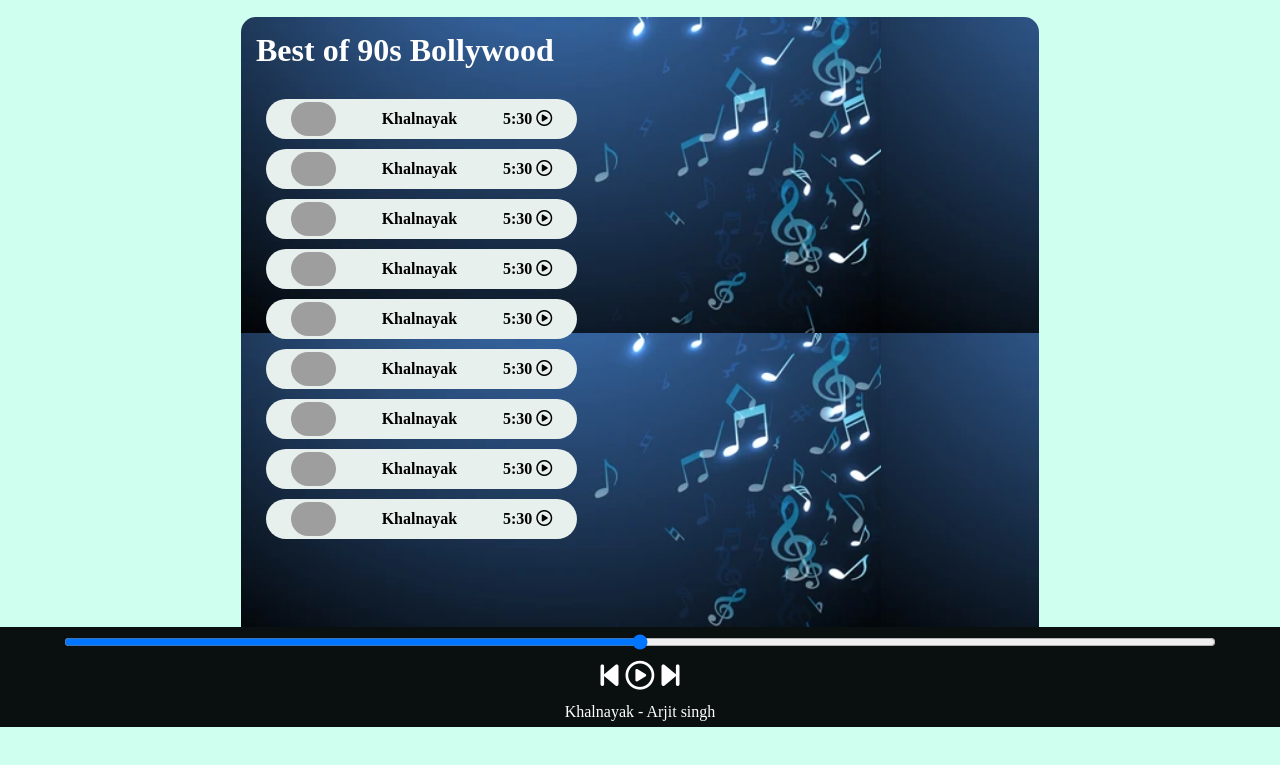
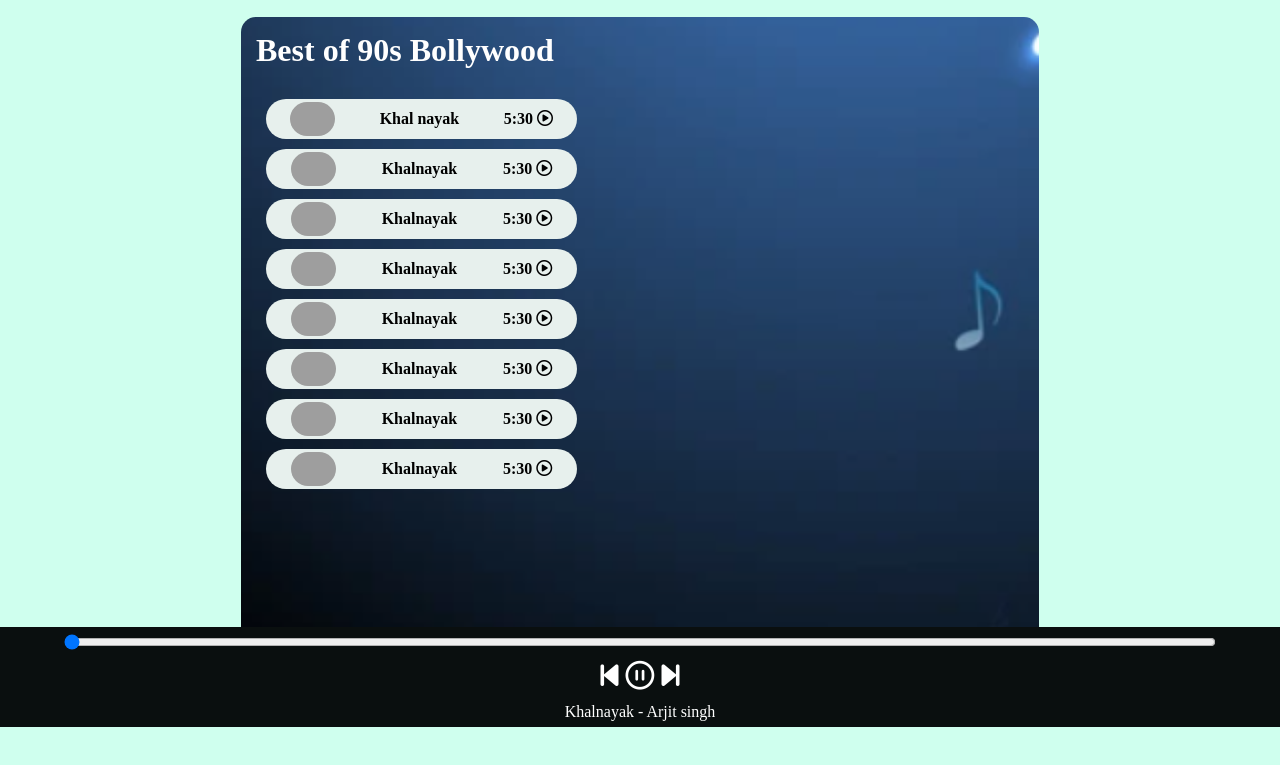
Before and after one commit to gitminaj/spotify_clone, a plain HTML site: page index.html in a window 1280 px wide. Both pictures are taken after a click on the icon 609 px from the left and 748 px from the top of the page. Shown: the part 73-838 px from the top of the page. Drawn offline with Linux system fonts and the light colour scheme; grey boxes are pictures that could not be loaded.

Commit message:
added javascript

```diff
--- a/index.html
+++ b/index.html
@@ -22,39 +22,35 @@
          <div class="songItemContainer">
             <div class="songItems">
                 <img src="song1.png" alt="img">
-                <span>Khalnayak </span><span class="timeStamp"> 5:30 <i class="fa-regular fa-circle-play"></i></span>
+                <span class="songName">Khal nayak </span><span class="timeStamp"> 5:30 <i class="fa-regular fa-circle-play"></i></span>
             </div>
             <div class="songItems">
                 <img src="song1.png" alt="img">
-                <span>Khalnayak </span><span class="timeStamp"> 5:30 <i class="fa-regular fa-circle-play"></i></span>
+                <span class="songName">Khalnayak </span><span class="timeStamp"> 5:30 <i class="fa-regular fa-circle-play"></i></span>
             </div>
             <div class="songItems">
                 <img src="song1.png" alt="img">
-                <span>Khalnayak </span><span class="timeStamp"> 5:30 <i class="fa-regular fa-circle-play"></i></span>
+                <span class="songName">Khalnayak </span><span class="timeStamp"> 5:30 <i class="fa-regular fa-circle-play"></i></span>
             </div>
             <div class="songItems">
                 <img src="song1.png" alt="img">
-                <span>Khalnayak </span><span class="timeStamp"> 5:30 <i class="fa-regular fa-circle-play"></i></span>
+                <span class="songName">Khalnayak </span><span class="timeStamp"> 5:30 <i class="fa-regular fa-circle-play"></i></span>
             </div>
             <div class="songItems">
                 <img src="song1.png" alt="img">
-                <span>Khalnayak </span><span class="timeStamp"> 5:30 <i class="fa-regular fa-circle-play"></i></span>
+                <span class="songName">Khalnayak </span><span class="timeStamp"> 5:30 <i class="fa-regular fa-circle-play"></i></span>
             </div>
             <div class="songItems">
                 <img src="song1.png" alt="img">
-                <span>Khalnayak </span><span class="timeStamp"> 5:30 <i class="fa-regular fa-circle-play"></i></span>
+                <span class="songName">Khalnayak </span><span class="timeStamp"> 5:30 <i class="fa-regular fa-circle-play"></i></span>
             </div>
             <div class="songItems">
                 <img src="song1.png" alt="img">
-                <span>Khalnayak </span><span class="timeStamp"> 5:30 <i class="fa-regular fa-circle-play"></i></span>
+                <span class="songName">Khalnayak </span><span class="timeStamp"> 5:30 <i class="fa-regular fa-circle-play"></i></span>
             </div>
             <div class="songItems">
                 <img src="song1.png" alt="img">
-                <span>Khalnayak </span><span class="timeStamp"> 5:30 <i class="fa-regular fa-circle-play"></i></span>
-            </div>
-            <div class="songItems">
-                <img src="song1.png" alt="img">
-                <span>Khalnayak </span><span class="timeStamp"> 5:30 <i class="fa-regular fa-circle-play"></i></span>
+                <span class="songName">Khalnayak </span><span class="timeStamp"> 5:30 <i class="fa-regular fa-circle-play"></i></span>
             </div>
          </div>
 
@@ -63,16 +59,16 @@
     </div>
 
     <div class="bottom">
-        <input type="range" name="range" id="progressBar" min="0" max="100">
+        <input type="range" name="range" id="progressBar" value="0" min="0" max="100">
         <div class="icons">
             <i class="fa-solid fa-backward-step"></i>
-            <i class="fa-regular fa-circle-play"></i>
+            <i class="fa-regular fa-circle-play" id="masterPlay"></i>
             <i class="fa-solid fa-forward-step"></i>
         </div>
         <div class="songInfo">
             <p>Khalnayak - Arjit singh </p>
         </div>
     </div>
-    <script src="srcipt.js"></script>
+<script src="script.js"></script>
 </body>
 </html>
--- a/script.js
+++ b/script.js
@@ -0,0 +1,48 @@
+console.log("Welcome to my website");
+
+let songIndex = 0;
+let audioElement = new Audio('songs/1.mp3');
+let masterPlay = document.getElementById('masterPlay');
+let progressBar = document.getElementById('progressBar');
+// let songItems = array.from(document.getElementsByClassName('SongItems'));
+
+let songs = [
+    { songName: "Khal nayak", filePath: "songs/1.mp3", coverPath: "covers/1.png"},
+    { songName: "chaiya chaiya", filePath: "songs/2.mp3", coverPath: "covers/2.png"},
+    { songName: "wo ladki jo", filePath: "songs/3.mp3", coverPath: "covers/3.png"},
+    { songName: "Lagan lagi", filePath: "songs/4.mp3", coverPath: "covers/4.png"},
+    { songName: "dheree dheree", filePath: "songs/3.mp3", coverPath: "covers/5.png"},
+    { songName: "hangover", filePath: "songs/2.mp3", coverPath: "covers/6.png"},
+    { songName: "hum dono", filePath: "songs/1.mp3", coverPath: "covers/7.png"},
+    { songName: "kasam se", filePath: "songs/4.mp3", coverPath: "covers/8.png"},
+];
+
+// songItems.forEach((element,i) => {
+//     console.log(element , i);
+
+//     element.getElementsByTagName('img')[0].src = songs[i].coverPath;
+// });
+
+masterPlay.addEventListener('click',()=>{
+    if(audioElement.paused || audioElement.currentTime<=0){
+        audioElement.play();
+        masterPlay.classList.remove('fa-circle-play');
+        masterPlay.classList.add('fa-circle-pause');
+    }
+    else{
+        audioElement.pause();
+        masterPlay.classList.add('fa-circle-play');
+        masterPlay.classList.remove('fa-circle-pause');
+    }
+
+})
+
+audioElement.addEventListener('timeupdate',()=>{
+    progress = parseInt((audioElement.currentTime/audioElement.duration) * 100);
+    progressBar.value = progress;
+
+})
+
+progressBar.addEventListener('change',()=>{
+    audioElement.currentTime = progressBar.value * audioElement.duration/100;
+})
--- a/style.css
+++ b/style.css
@@ -45,6 +45,7 @@ nav .logo img{
     border-radius: 15px;
     padding: 15px;
     background-image: url("songbg.png");
+    background-size: cover;
 }
 
 .bottom{
@@ -70,6 +71,7 @@ nav .logo img{
 
 #progressBar{
     width: 90vw;
+    cursor: pointer;
 }
 
 .songItems{
```
Also changed, not shown: covers/1.png (added), covers/2.png (added), covers/3.png (added), covers/4.png (added), covers/6.png (added), covers/7.png (added), covers/8.jpeg (added), 5 other files.
